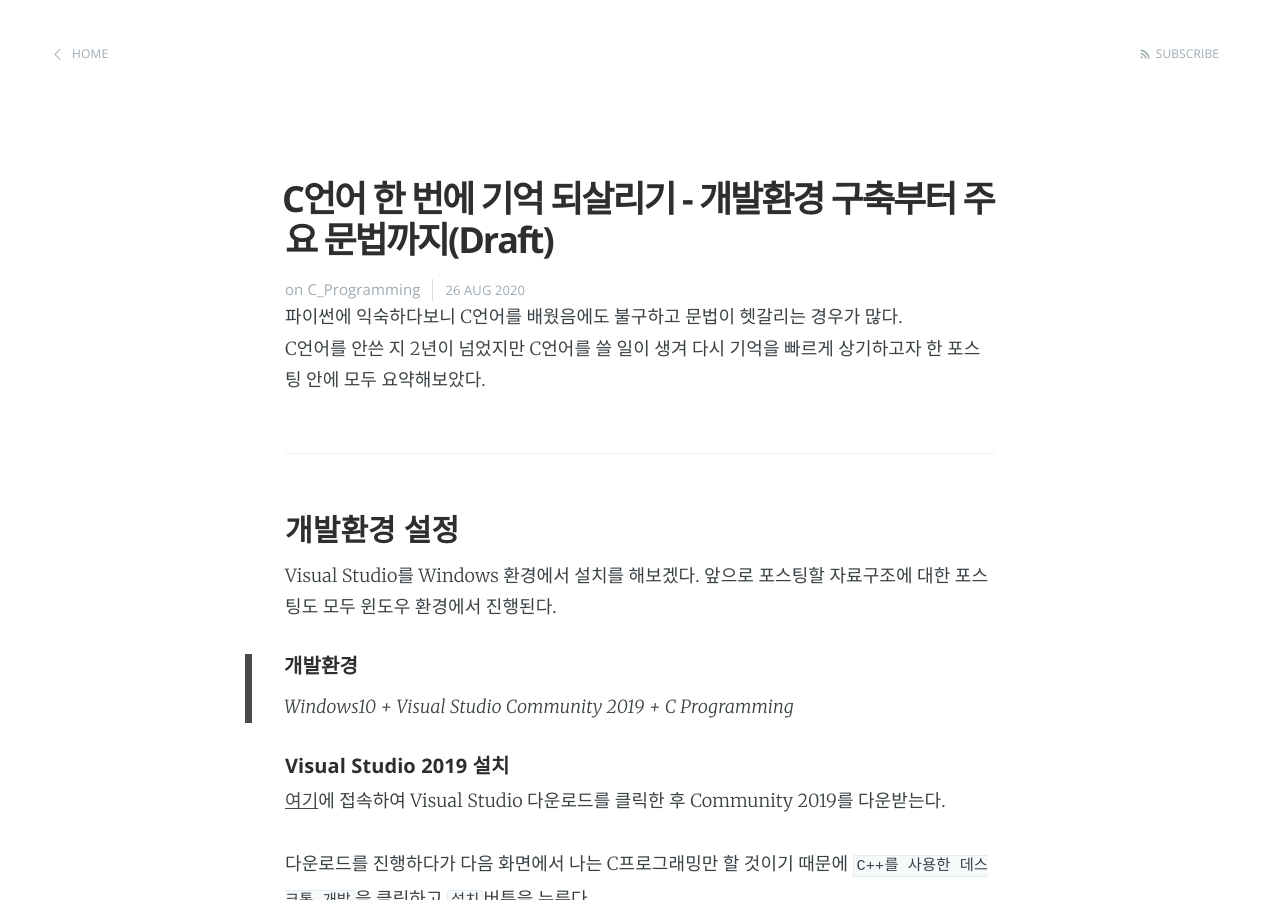
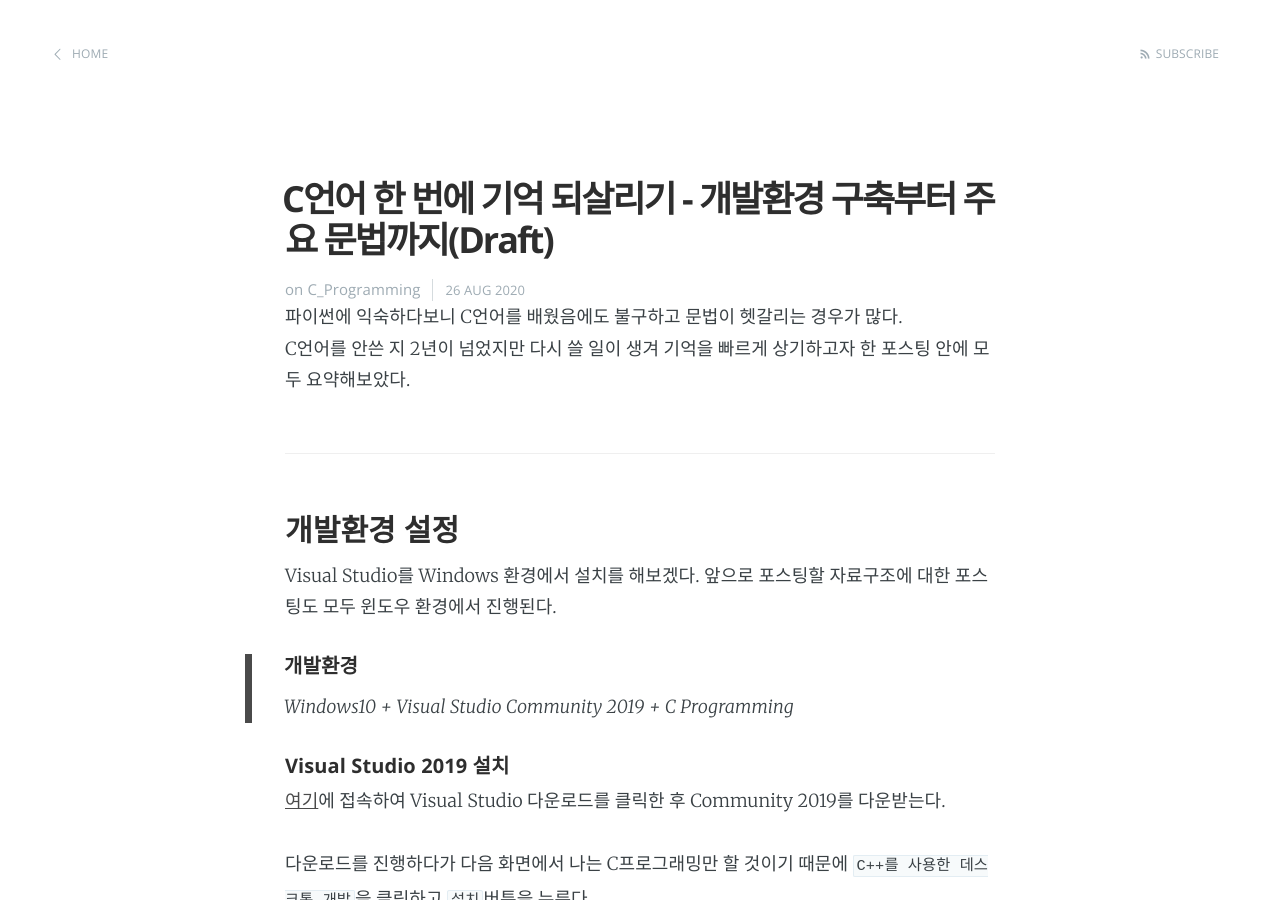
Before and after one commit to kpiswon/kpiswon.github.io, a Jekyll site: the page built from _posts/2020-08-26-C_review.markdown, in a window 1280 px wide and 900 px high. Built offline with Jekyll 4.4.1, drawn with Linux system fonts in a browser that asks for light colours.

Commit message:
no message

```diff
--- a/_posts/2020-08-26-C_review.markdown
+++ b/_posts/2020-08-26-C_review.markdown
@@ -7,7 +7,7 @@ tags : [C언어, C, 개발환경, Visual Studio]
 ---
 
 파이썬에 익숙하다보니 C언어를 배웠음에도 불구하고 문법이 헷갈리는 경우가 많다.
-C언어를 안쓴 지 2년이 넘었지만 C언어를 쓸 일이 생겨 다시 기억을 빠르게 상기하고자 한 포스팅 안에 모두 요약해보았다.
+C언어를 안쓴 지 2년이 넘었지만 다시 쓸 일이 생겨 기억을 빠르게 상기하고자 한 포스팅 안에 모두 요약해보았다.
 
 ---
 ### 개발환경 설정
```
